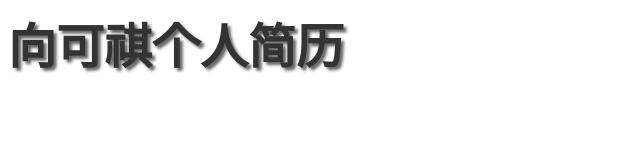
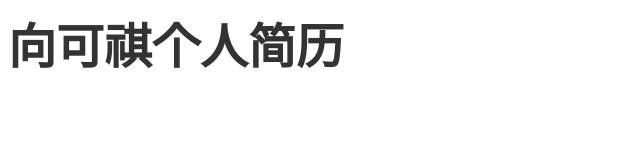
Before and after one commit to wrsitachi/kaki_resume, a plain HTML site: page index.html in a window 1280 px wide. Shown: the whole page, without its empty margins (0-640 px from the left). Drawn offline with Linux system fonts and the light colour scheme.

Commit message:
Update index.html

```diff
--- a/index.html
+++ b/index.html
@@ -1,12 +1,11 @@
 <html>
 <head>
 <meta charset="UTF-8">
-  <title>Hello</title>
+  <title>个人简历</title>
   <style>
     h1 {
       color: #333333;
       font-size: 48px;
-      text-shadow: 3px 3px 3px #666666;
     }
   </style>
 </head>
```
